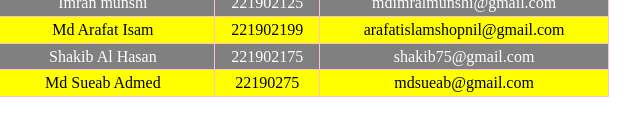
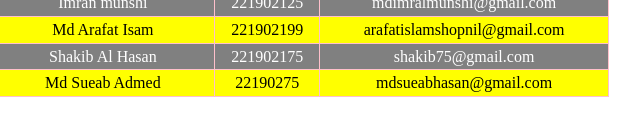
Before and after one commit to MahmudulHasan1211/table, a plain HTML site: page index.html in a window 1280 px wide. Shown: the part 231-366 px from the top of the page, 356-996 px from the left. Drawn offline with Linux system fonts and the light colour scheme.

Commit message:
new info added

```diff
--- a/index.html
+++ b/index.html
@@ -108,7 +108,7 @@
             <td>10</td>
             <td>Md Sueab Admed</td>
             <td>22190275</td>
-            <td>mdsueab@gmail.com</td>
+            <td>mdsueabhasan@gmail.com</td>
         </tr>
     </table>
 </body>
```
